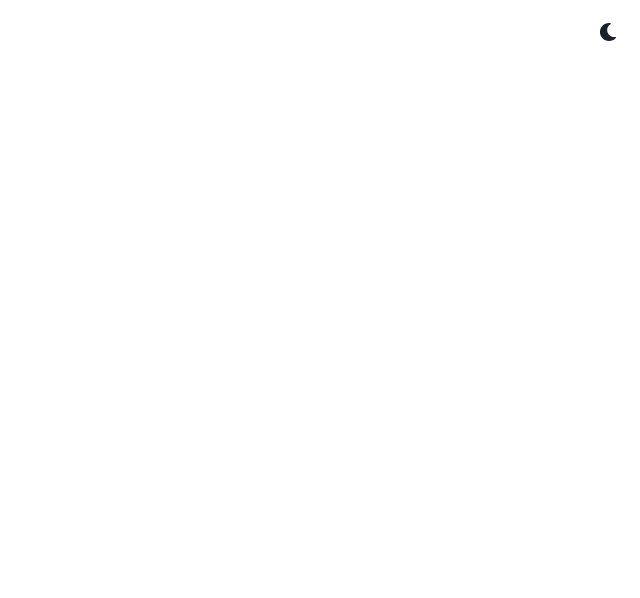
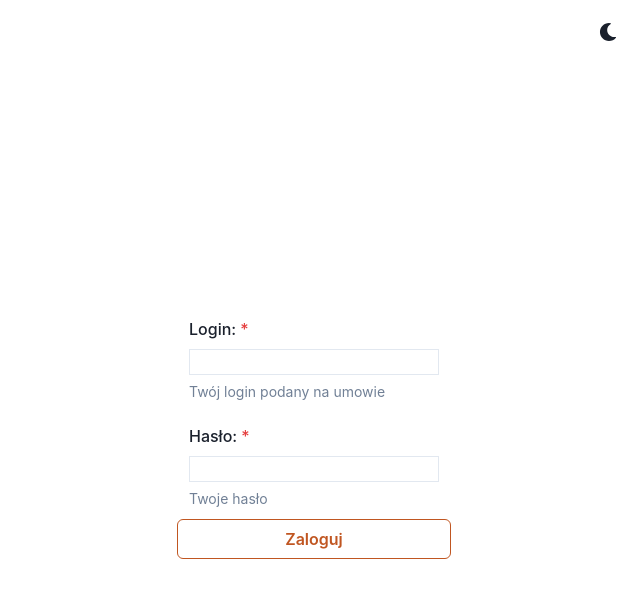
Before and after one commit to Archi711/CS-B, a React (Create React App) app in the folder frontend/: page /login in a window 1280 px wide. Shown: the top 598 px of the page, without its empty margins (640-1280 px from the left). Built offline with nearby package versions, Linux system fonts and the light colour scheme.

Commit message:
add Header, Login component, basic layout

```diff
--- a/frontend/src/App.js
+++ b/frontend/src/App.js
@@ -6,18 +6,20 @@ import {
   theme,
 } from '@chakra-ui/react';
 import { RecoilRoot } from 'recoil';
-import { BrowserRouter as Router, Switch } from 'react-router-dom'
-import { ColorModeSwitcher } from './ColorModeSwitcher';
+import { BrowserRouter as Router, Switch, Route } from 'react-router-dom'
+import Login from './pages/Login';
+import Header from './components/Header'
 
 function App() {
   return (
     <ChakraProvider theme={theme}>
       <RecoilRoot>
         <Box>
-          <Grid minH="100vh" p={3}>
-            <ColorModeSwitcher justifySelf="flex-end" />
+          <Grid minH="100vh" p={3} templateRows='1fr 11fr'>
+            <Header></Header>
             <Router>
               <Switch>
+                <Route path='/login' render={Login}></Route>
               </Switch>
             </Router>
           </Grid>
--- /dev/null
+++ b/frontend/src/components/Header.js
@@ -0,0 +1,11 @@
+import { Flex } from '@chakra-ui/react'
+import React from 'react'
+import { ColorModeSwitcher } from '../ColorModeSwitcher';
+export default function Header(props) {
+
+  return (
+    <Flex flexDir='row-reverse'>
+      <ColorModeSwitcher />
+    </Flex>
+  )
+}
--- /dev/null
+++ b/frontend/src/pages/Login.js
@@ -0,0 +1,41 @@
+import React from 'react'
+import {
+  Grid,
+  Box,
+  FormControl,
+  FormLabel,
+  FormHelperText,
+  Input,
+  Button,
+  VStack,
+} from '@chakra-ui/react'
+export default function Login() {
+  const handleSubmit = e => {
+    e.preventDefault()
+  }
+  return (
+    <Grid
+      templateColumns={{ sm: "1fr", xl: "1fr 1fr" }}
+      alignItems='center'
+      justifyContent='center'>
+      <Box></Box>
+      <VStack verticalAlign='middle'>
+        <form onSubmit={handleSubmit}>
+          <FormControl id='login' p={3} isRequired>
+            <FormLabel>Login:</FormLabel>
+            <Input type='text' size='xl'></Input>
+            <FormHelperText>Twój login podany na umowie</FormHelperText>
+          </FormControl>
+          <FormControl id='password' p={3} isRequired>
+            <FormLabel>Hasło:</FormLabel>
+            <Input type='password' size='xl'></Input>
+            <FormHelperText>Twoje hasło</FormHelperText>
+          </FormControl>
+          <FormControl >
+            <Button type='submit' variant='outline' colorScheme='orange' p={3} isFullWidth>Zaloguj</Button>
+          </FormControl>
+        </form>
+      </VStack>
+    </Grid>
+  )
+}
```
